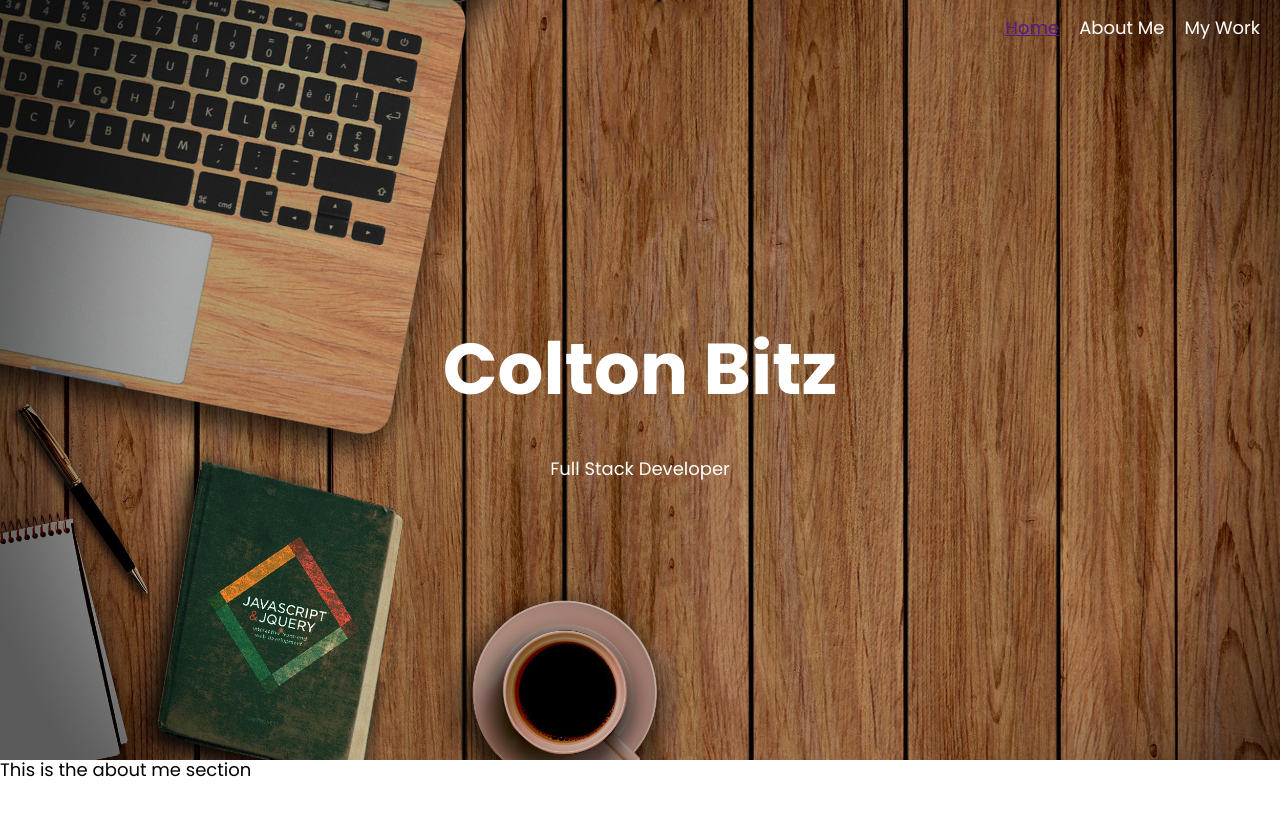
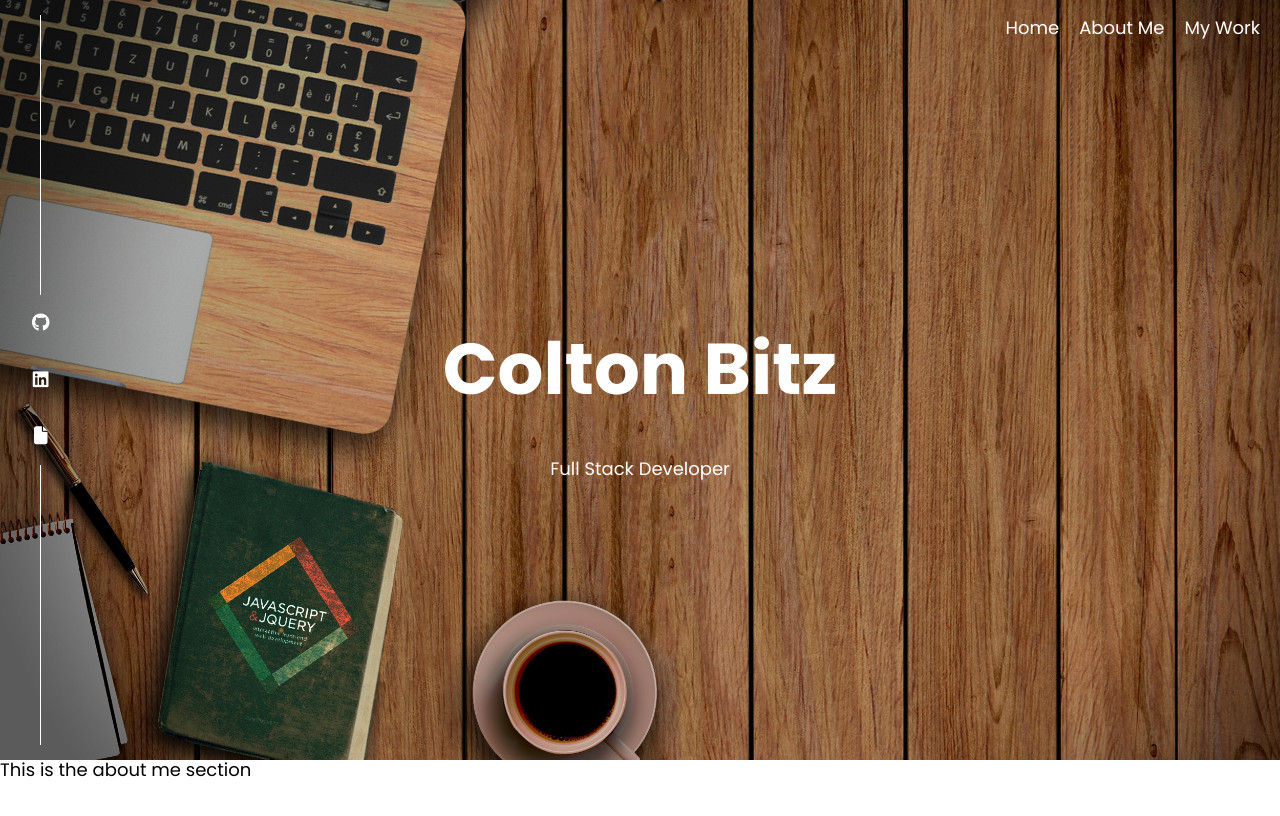
Before and after one commit to Coltonb-boop/Coltonb-boop.github.io, a website: page index.html in a window 1280 px wide. Shown: the top 816 px of the page. Drawn offline with Linux system fonts and the light colour scheme.

Commit message:
Setup landing side bar

```diff
--- a/index.html
+++ b/index.html
@@ -7,6 +7,7 @@
   <link rel="preconnect" href="https://fonts.googleapis.com"><link rel="preconnect" href="https://fonts.gstatic.com" crossorigin><link href="https://fonts.googleapis.com/css2?family=Poppins:wght@400;500;600;700&display=swap" rel="stylesheet">
   <link rel="stylesheet" href="src/normalize.css">
   <link rel="stylesheet" href="src/index.css">
+  <script src="https://kit.fontawesome.com/717c8b6fd1.js" crossorigin="anonymous"></script>
   <title>Portfolio</title>
 </head>
 <body>
@@ -16,16 +17,28 @@
     <nav>
       <ul>
         <li>
-          <a href="">Home</a>
+          <a href="#landing">Home</a>
         </li>
-        <li>About Me</li>
-        <li>My Work</li>
+        <li>
+          <a href="#about">About Me</a>
+        </li>
+        <li>
+          <a href="#projects">My Work</a>
+        </li>
       </ul>
     </nav>
   </header>
 
+  <div class="landing__links">
+    <div class="landing__links--bar"></div>
+    <p><i class="fa-brands fa-github"></i></p>
+    <p><i class="fa-brands fa-linkedin"></i></p>
+    <p><i class="fa-solid fa-file"></i></p>
+    <div class="landing__links--bar"></div>
+  </div>
+
   <!-- Landing -->
-  <section class="landing__section">
+  <section id="landing" class="landing__section">
     <span class="landing__section--name">
       <h1>Colton Bitz</h1>
     </span>
@@ -35,12 +48,12 @@
   </section>
 
   <!-- About Me -->
-  <section class="about__section">
+  <section id="about" class="about__section">
     This is the about me section
   </section>
 
   <!-- Projects -->
-  <section class="projects__section">
+  <section id="projects" class="projects__section">
     This section is for projects
   </section>
 
--- a/src/index.css
+++ b/src/index.css
@@ -32,6 +32,9 @@
     --fs-body: 1.125rem;
   }
 }
+html {
+  scroll-behavior: smooth;
+}
 
 body {
   font-family: var(--ff-primary);
@@ -39,6 +42,11 @@ body {
 }
 
 h1 { font-size: var(--fs-h1); }
+
+a, a:visited, a:hover, a:active {
+  text-decoration: none;
+  color: inherit;
+}
 
 nav {
   position: absolute;
@@ -57,6 +65,23 @@ nav > ul {
 
 nav li {
   padding: 0 10px;
+}
+
+.landing__links {
+  height: 95vh;
+  color: #FFFFFF;
+  position:absolute;
+  display: flex;
+  flex-direction: column;
+  justify-content: center;
+  align-items: center;
+  padding-left: 2rem;
+}
+
+.landing__links--bar {
+  height: 35vh;
+  width: 1px;
+  border-left: 1px solid #FFFFFF;
 }
 
 .landing__section {
```
